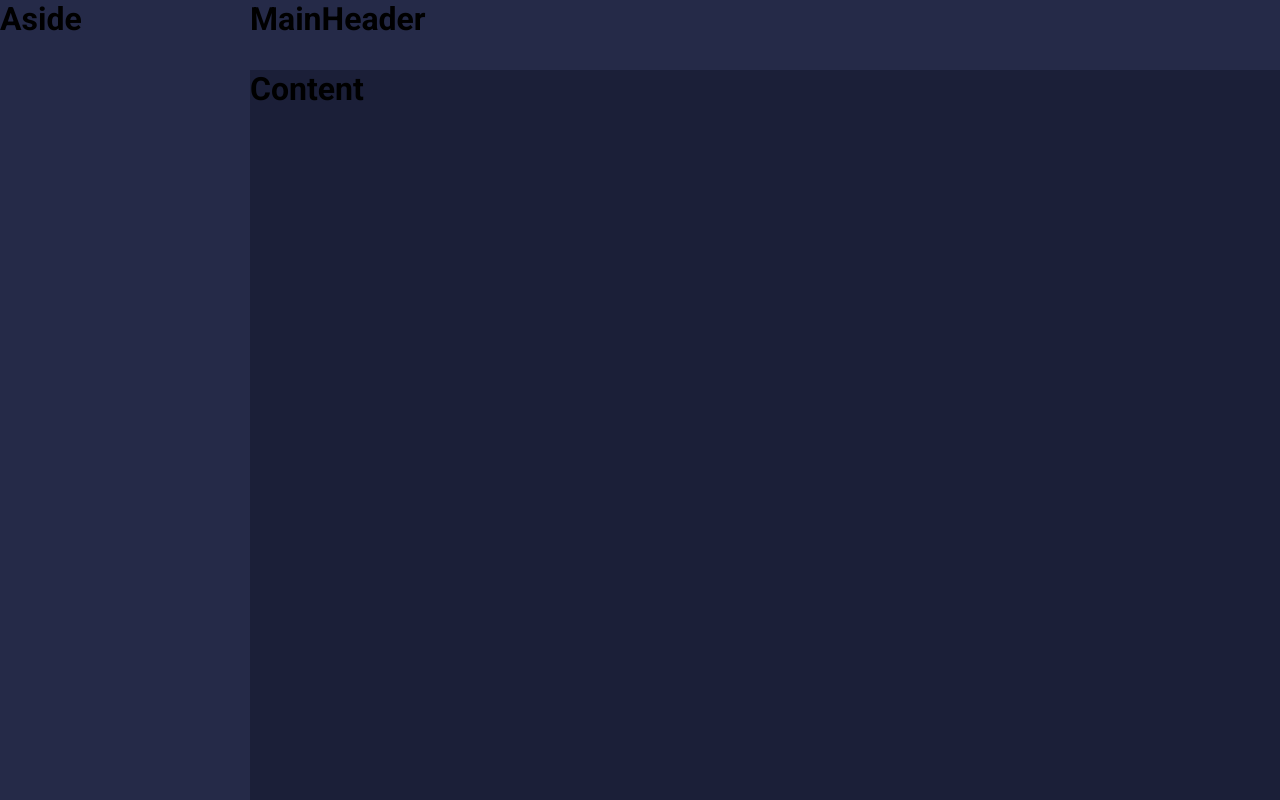
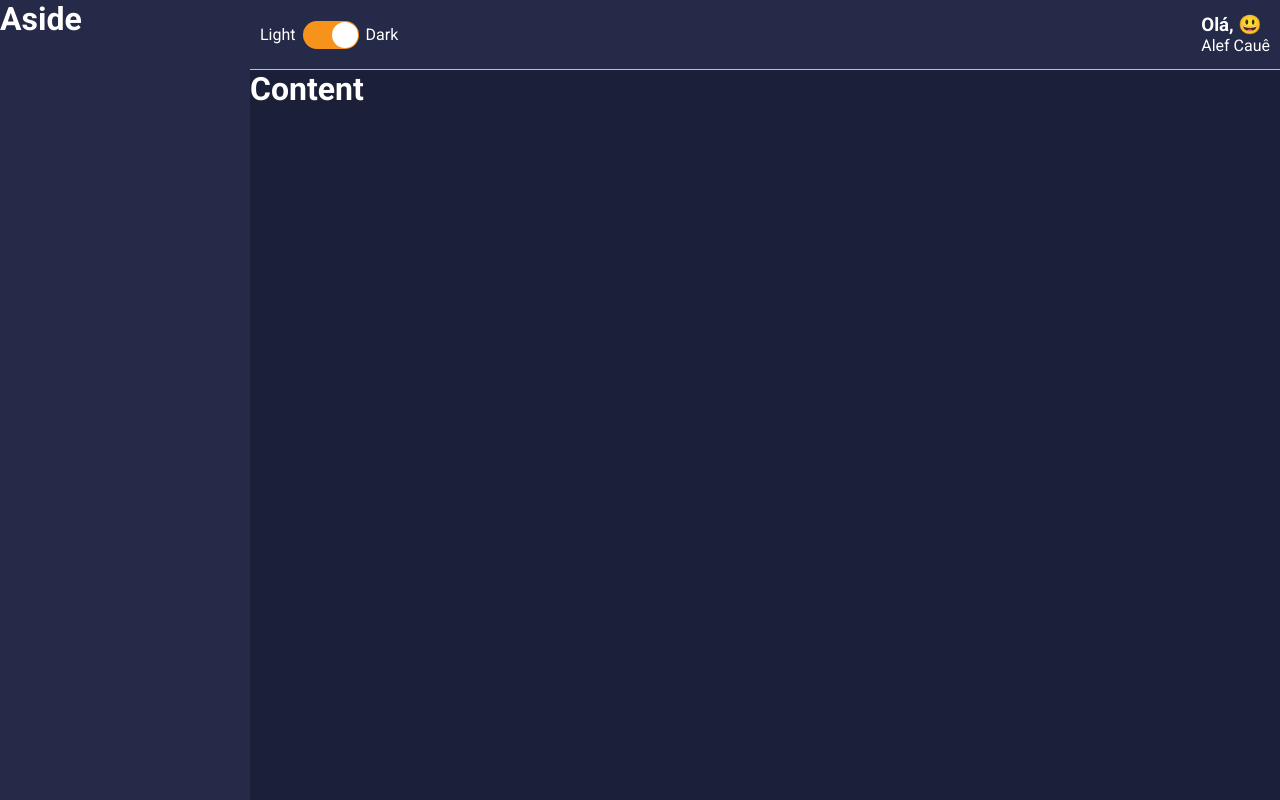
Before and after one commit to alefwhite/DashboardTsReact, a React (Create React App) app in the folder frontend/: page / in a window 1280 px wide. Built offline with nearby package versions, Linux system fonts and the light colour scheme.

Commit message:
Criação do tema light e dark, estilizando MainHeader e Incluindo emojis dinamicos

```diff
--- a/frontend/package.json
+++ b/frontend/package.json
@@ -14,6 +14,7 @@
     "react": "^17.0.2",
     "react-dom": "^17.0.2",
     "react-scripts": "4.0.3",
+    "react-switch": "^6.0.0",
     "styled-components": "^5.3.0",
     "typescript": "^4.1.2",
     "web-vitals": "^1.0.1"
--- a/frontend/src/components/Aside/styles.ts
+++ b/frontend/src/components/Aside/styles.ts
@@ -2,7 +2,8 @@ import styled from "styled-components";
 
 const Container = styled.div`
     grid-area: AS;
-    background-color: #252A48;
+    color: ${props => props.theme.colors.white};
+    background-color: ${props => props.theme.colors.secondary};
 `;
 
 export {
--- a/frontend/src/components/Content/styles.ts
+++ b/frontend/src/components/Content/styles.ts
@@ -2,7 +2,8 @@ import styled from "styled-components";
 
 const Container = styled.div`
     grid-area: CT;
-    background-color: #1B1F38;
+    color: ${props => props.theme.colors.white};
+    background-color: ${props => props.theme.colors.primary};
 `;
 
 export {
--- a/frontend/src/components/MainHeader/index.tsx
+++ b/frontend/src/components/MainHeader/index.tsx
@@ -1,10 +1,27 @@
-import React from "react";
-import { Container } from './styles';
+import React, { useMemo } from "react";
+import emojis from '../../utils/emojis';
+
+import Toggle from '../Toggle';
+
+import { Container, Profile, Welcome, UserName } from './styles';
 
 const MainHeader: React.FC = () => {
+
+    const emoji = useMemo(() => {
+        const indice = Math.floor(Math.random() * emojis.length);
+
+        return emojis[indice];
+
+    }, []);
+
     return (
         <Container>
-            <h1>MainHeader</h1>
+            <Toggle/>
+
+            <Profile>
+                <Welcome>Olá, {emoji}</Welcome>
+                <UserName>Alef Cauê</UserName>
+            </Profile>
         </Container>
     );
 }
--- a/frontend/src/components/MainHeader/styles.ts
+++ b/frontend/src/components/MainHeader/styles.ts
@@ -2,9 +2,32 @@ import styled from "styled-components";
 
 const Container = styled.div`
     grid-area: MH;
-    background-color: #252A48;
+    /* color: ${props => props.theme.colors.white}; */
+    background-color: ${props => props.theme.colors.secondary};
+
+    display: flex;
+    justify-content: space-between;
+    align-items: center;
+
+    padding: 0 10px;
+    border-bottom: 1px solid ${props => props.theme.colors.gray};
+`;
+
+const Profile = styled.div`
+    color: ${props => props.theme.colors.white};
+`;
+
+const Welcome = styled.h3`
+
+`;
+
+const UserName = styled.span`
+
 `;
 
 export {
-    Container
+    Container,
+    Profile,
+    Welcome,
+    UserName
 };
--- /dev/null
+++ b/frontend/src/components/Toggle/index.tsx
@@ -0,0 +1,18 @@
+import React from 'react';
+
+import { Container, ToggleLabel, ToggleSelector } from './style';
+
+const Toggle: React.FC = () => (
+    <Container>
+        <ToggleLabel>Light</ToggleLabel>
+        <ToggleSelector
+            checked
+            uncheckedIcon={false}
+            checkedIcon={false}
+            onChange={() => console.log("Mudou")}
+        />
+        <ToggleLabel>Dark</ToggleLabel>
+    </Container>
+);
+
+export default Toggle;
--- /dev/null
+++ b/frontend/src/components/Toggle/style.ts
@@ -0,0 +1,20 @@
+import styled from 'styled-components';
+import Switch, { ReactSwitchProps } from 'react-switch';
+
+export const Container = styled.div`
+    display: flex;
+    align-items: center;
+`;
+
+export const ToggleLabel = styled.span`
+    color: ${props => props.theme.colors.white};
+`;
+
+export const ToggleSelector = styled(Switch).attrs<ReactSwitchProps>(
+    ({ theme }) => ({
+        onColor: theme.colors.info,
+        offColor: theme.colors.warning
+    }))<ReactSwitchProps>`
+
+    margin: 0 7px;
+`;
--- /dev/null
+++ b/frontend/src/styles/themes/dark.ts
@@ -0,0 +1,17 @@
+export default {
+    title: 'dark',
+
+    colors: {
+        primary: '#1B1F38',
+        secondary: '#252A48',
+        tertiary: '#313862',
+
+        white: '#FFF',
+        black: '#000',
+        gray: '#BFBFBF',
+
+        success: '#4E41F0',
+        info: '#F7931B',
+        warning: '#E44C4E'
+    },
+};
--- /dev/null
+++ b/frontend/src/utils/emojis.ts
@@ -0,0 +1 @@
+export default ['🤑', '🤩', '😍', '😎', '😃', '😄'];
```
Also changed, not shown: frontend/src/App.tsx (+7 -2 lines), frontend/src/styles/styled.d.ts (added, +21 -0 lines), frontend/src/styles/themes/light.ts (added, +17 -0 lines), 1 other file (tests, documents, lock files or other folders).
